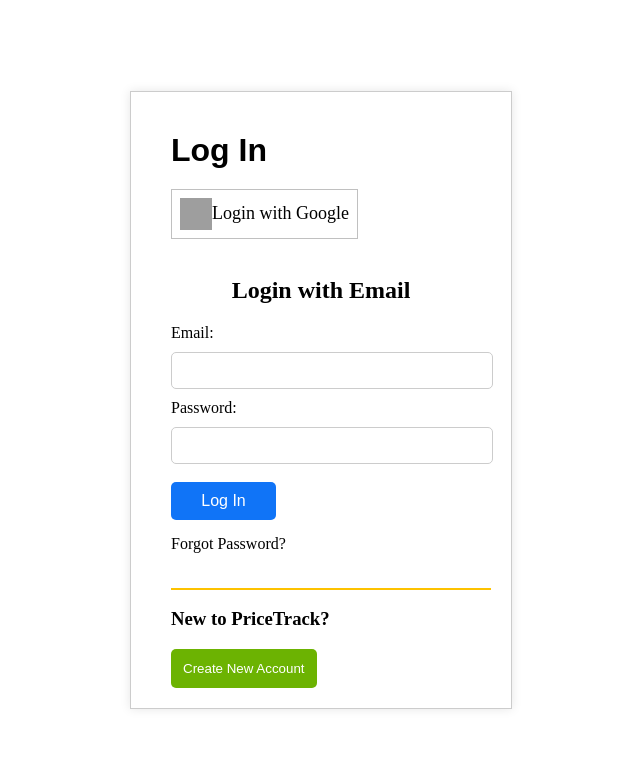
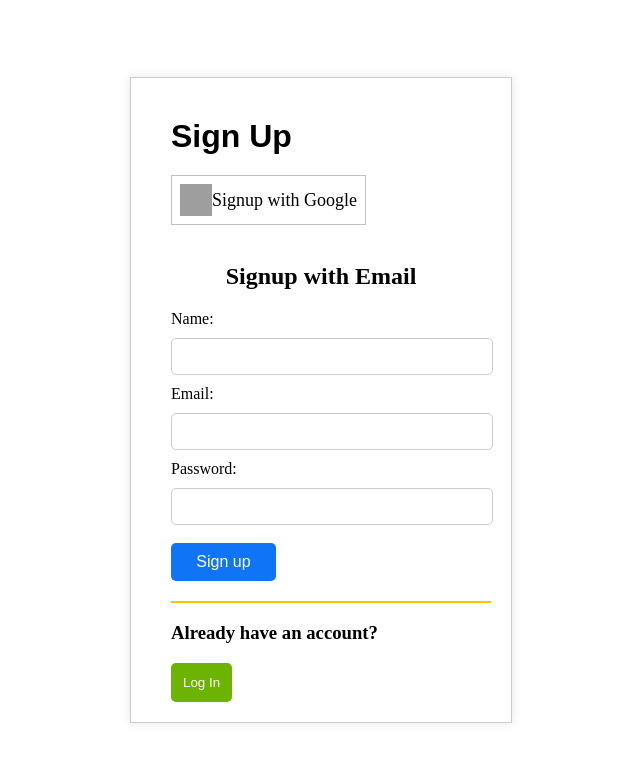
Before and after one commit to ngocbityta/PriceManagement, a React (Vite) app: page /login in a window 1280 px wide. Shown: the top 762 px of the page, without its empty margins (319-959 px from the left). Built offline with nearby package versions, Linux system fonts and the light colour scheme; grey boxes are pictures that could not be loaded.

Commit message:
add sign up v1

```diff
--- a/src/App.jsx
+++ b/src/App.jsx
@@ -1,8 +1,7 @@
-import React, { useEffect, useState } from 'react'
-import Header from './component/Header';
-import Card from './page/main/component/Card';
+import React from 'react';
 
-import Login from './page/main/login/Login.jsx'
+import Signup from './page/main/signup/signup.jsx';
+
 
 // import Main from "./page/main/Main.jsx"
 
@@ -12,7 +11,8 @@
     <div>
       {/* <Header /> */}
       {/* <Main /> */}
-      <Login></Login>
+      {/* <Login></Login> */}
+      <Signup></Signup>
     </div>
   )
 }
--- /dev/null
+++ b/src/page/main/signup/signup.jsx
@@ -0,0 +1,40 @@
+import React from 'react';
+import "./style.css";
+
+function Signup() {
+    return (
+        <div id="wrapper">
+            <div id="title">Sign Up</div>
+            <div id="signup-with-third-party">
+                <a href="#" title='signup with Google'>
+                    <span class="google-image"></span>
+                    <span class="signup-text">Signup with Google</span>
+                </a>
+            </div>
+            <div class="signup-form">
+                <h2>Signup with Email</h2>
+                <form action="#" method="post">
+                    <label for="name">Name:</label>
+                    <input type="text" id="name" name="name" required/>
+                    <label for="email">Email:</label>
+                    <input type="email" id="email" name="email" required></input>
+
+                    <label for="password">Password:</label>
+                    <input type="password" id="password" name="password" required></input>
+                    <div id='space'></div>
+
+
+                    <button type="submit">Sign up</button>
+                </form>
+            </div>
+
+            <div id="create-new-account">
+                <h3>Already have an account?</h3>
+                <button type="button" href="#">Log In</button>
+            </div>
+        </div>
+
+    )
+}
+
+export default Signup;
--- /dev/null
+++ b/src/page/main/signup/style.css
@@ -0,0 +1,132 @@
+body,
+html {
+    height: 100%;
+    margin: 0;
+    display: flex;
+    justify-content: center;
+    align-items: center;
+}
+
+#wrapper {
+    padding: 20px;
+    border: 1px solid #ccc;
+    box-shadow: 0 0 10px rgba(0, 0, 0, 0.1);
+}
+
+#title {
+    padding: 20px;
+    font-size: 32px;
+    font-weight: bold;
+    font-family:Arial, Helvetica, sans-serif;
+}
+
+.signup-form {
+    width: 300px;
+    margin: 0 auto;
+    padding: 20px;
+}
+
+.signup-form h2 {
+    margin-bottom: 20px;
+    text-align: center;
+}
+
+.signup-form input {
+    width: 100%;
+    padding: 10px;
+    margin: 10px 0;
+    border: 1px solid #ccc;
+    border-radius: 5px;
+}
+
+.signup-form button {
+    width: 35%;
+    padding: 10px;
+    background-color: #1074f7;
+    border: none;
+    border-radius: 5px;
+    color: white;
+    font-size: 16px;
+}
+
+.signup-form button:hover {
+    background-color: #4cae4c;
+}
+
+.signup-form #space {
+    height: 8px;
+}
+
+#forgot-password {
+    height: 48px;
+    align-content: center;
+}
+
+#forgot-password a {
+    color: black;
+    text-decoration: none;
+}
+
+#forgot-password a:hover {
+    color: rgb(170, 131, 3);
+}
+
+#create-new-account {
+    padding-left: 20px;
+}
+
+#create-new-account::before {
+    content: "";
+    display: block;
+    width: 100%;
+    height: 2px;
+    background-color: rgb(253, 194, 0);
+}
+
+#create-new-account button {
+    background-color: rgb(108, 179, 2);
+    color: white;
+    border: none;
+    padding: 12px;
+    border-radius: 5px;
+}
+
+#create-new-account button:hover {
+    background-color: rgb(80, 133, 0);
+    color: white;
+    border: none;
+    padding: 12px;
+    border-radius: 5px;
+}
+
+#signup-with-third-party a{
+    width: auto;
+    height: 32px;
+    display: inline-block;
+    padding: 8px;
+    border: 1px solid #c0c0c0;
+    text-decoration: none;
+}
+
+#signup-with-third-party {
+    padding-left: 20px;
+    height: 48px;
+    width: 100%;
+}
+
+#signup-with-third-party .google-image {
+    display: table-cell;
+    vertical-align: middle;
+    width: 32px;
+    height: 32px;
+    background-image: url('https://www.pricebefore.com/static/pb/images/icon-amazon.svg');
+    background-size: cover;
+}
+
+#signup-with-third-party .signup-text {
+    display: table-cell;
+
+    color: black;
+    font-size: 18px;
+    vertical-align: middle;
+}
```
